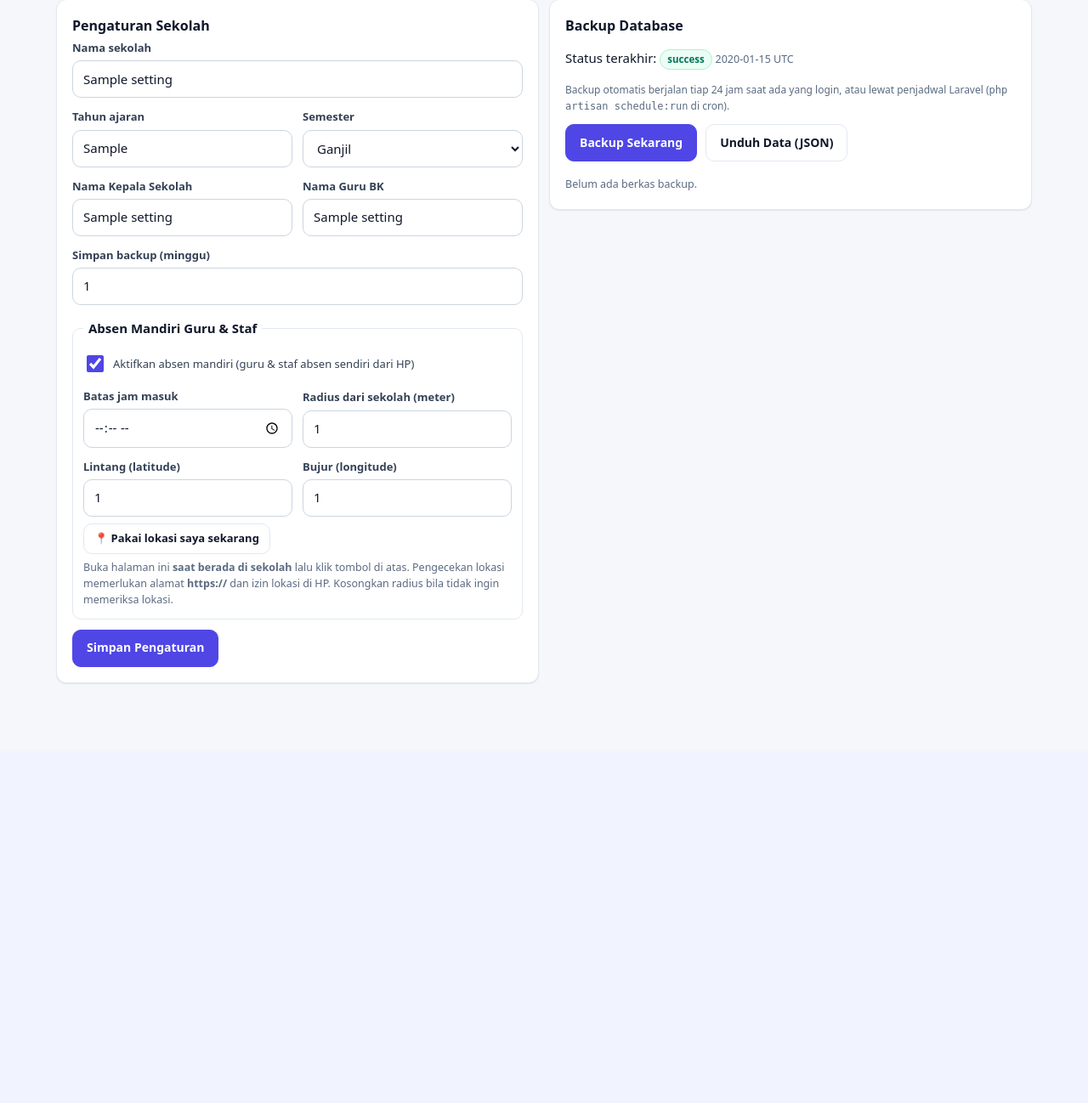
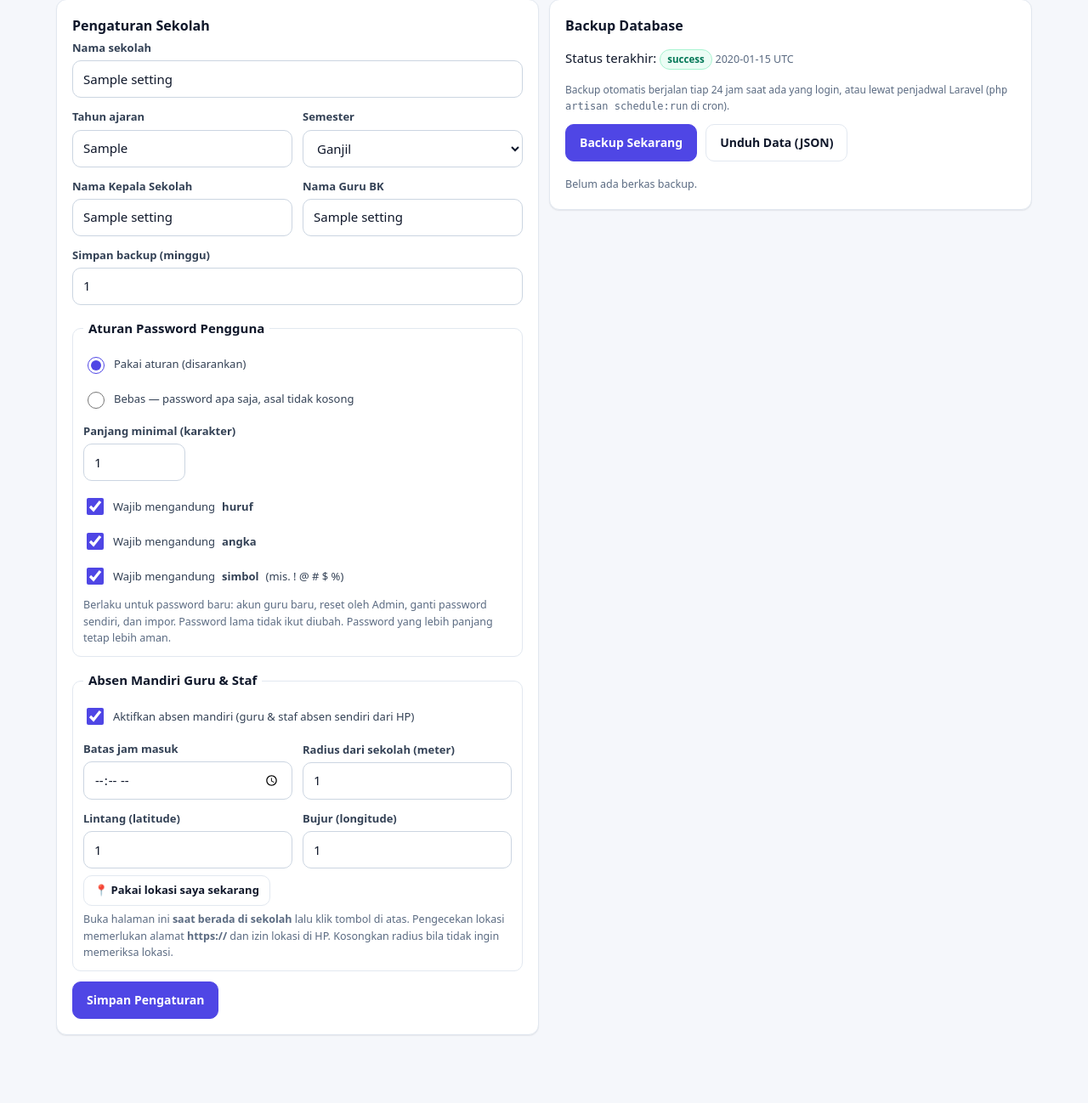
Before and after one commit to andieawan/absensi-siswa.smkibu, a Laravel app: page /admin/pengaturan in a window 1280 px wide. Shown: the part 215-1513 px from the top of the page at 85% size. Before the commit the page ends 1020 px from the top, so only its background shows below. Run offline with Laravel 12, Linux system fonts and the light colour scheme; a user stored in the database is signed in; tables that the repository leaves empty hold one stand-in row (values such as "Sample post").

Commit message:
Aturan password bisa diatur Admin: minimal, huruf, angka, simbol, atau bebas
Co-Authored-By: Claude Sonnet 5.5 <noreply@anthropic.com>
Claude-Session: https://claude.ai/code/session_01BLrtzPwxdv7zCStcgusDor

```diff
--- a/app/Http/Controllers/Admin/SettingController.php
+++ b/app/Http/Controllers/Admin/SettingController.php
@@ -31,6 +31,7 @@ class SettingController extends Controller
         AdminService::saveSettings($this->me(), $request->validate([
             'school_name' => 'required|string|max:191', 'tahun_ajaran' => 'nullable|string|max:32', 'semester' => 'required|in:Ganjil,Genap',
             'kepsek_nama' => 'nullable|string|max:191', 'bk_nama' => 'nullable|string|max:191', 'backup_retention_weeks' => 'required|integer|min:1|max:104',
+            'pw_form' => 'nullable|boolean', 'pw_mode' => 'nullable|in:aturan,bebas', 'pw_min' => 'nullable|integer|min:1|max:64', 'pw_huruf' => 'nullable|boolean', 'pw_angka' => 'nullable|boolean', 'pw_simbol' => 'nullable|boolean',
             'staff_form' => 'nullable|boolean', 'staff_mandiri' => 'nullable|boolean', 'staff_jam_masuk' => 'nullable|date_format:H:i',
             'staff_lat' => 'nullable|numeric|between:-90,90', 'staff_lng' => 'nullable|numeric|between:-180,180', 'staff_radius' => 'nullable|integer|min:0|max:5000',
         ]));
--- a/app/Http/Controllers/Admin/TeacherController.php
+++ b/app/Http/Controllers/Admin/TeacherController.php
@@ -8,7 +8,7 @@ use App\Models\Subject;
 use App\Models\User;
 use App\Services\AdminService;
 use Illuminate\Http\Request;
-use Illuminate\Validation\Rules\Password;
+use App\Support\PasswordPolicy;
 
 class TeacherController extends Controller
 {
@@ -27,7 +27,7 @@ class TeacherController extends Controller
 
     public function store(Request $request)
     {
-        $data = $request->validate(self::FIELDS + ['username' => 'required|string|max:64', 'password' => ['required', 'string', Password::min(8)]]);
+        $data = $request->validate(self::FIELDS + ['username' => 'required|string|max:64', 'password' => ['required', 'string', PasswordPolicy::rule()]]);
         AdminService::addTeacher($this->me(), $data);
 
         return back()->with('success', 'Akun guru berhasil ditambahkan.');
@@ -42,7 +42,7 @@ class TeacherController extends Controller
 
     public function reset(Request $request, User $user)
     {
-        $data = $request->validate(['password' => ['required', 'string', Password::min(8)]]);
+        $data = $request->validate(['password' => ['required', 'string', PasswordPolicy::rule()]]);
         AdminService::resetPassword($this->me(), $user, $data['password']);
 
         return back()->with('success', "Password {$user->username} direset. Sesi login akun tersebut otomatis keluar.");
--- a/app/Http/Controllers/AuthController.php
+++ b/app/Http/Controllers/AuthController.php
@@ -89,7 +89,7 @@ class AuthController extends Controller
     {
         $data = $request->validate([
             'old' => 'required|string',
-            'new' => ['required', 'string', 'confirmed', 'different:old', Password::min(8)],
+            'new' => ['required', 'string', 'confirmed', 'different:old', \App\Support\PasswordPolicy::rule()],
         ], [], ['old' => 'password lama', 'new' => 'password baru']);
         $user = $this->me();
         if (! Passwords::check($data['old'], $user->password_hash)) {
--- a/app/Models/SchoolSetting.php
+++ b/app/Models/SchoolSetting.php
@@ -11,7 +11,7 @@ class SchoolSetting extends Model
     public $timestamps = false;
     public $incrementing = false;
     protected $guarded = [];
-    protected $casts = ['id' => 'integer', 'backup_retention_weeks' => 'integer', 'staff_mandiri' => 'boolean', 'staff_lat' => 'float', 'staff_lng' => 'float', 'staff_radius' => 'integer'];
+    protected $casts = ['id' => 'integer', 'backup_retention_weeks' => 'integer', 'staff_mandiri' => 'boolean', 'staff_lat' => 'float', 'staff_lng' => 'float', 'staff_radius' => 'integer', 'pw_min' => 'integer', 'pw_huruf' => 'boolean', 'pw_angka' => 'boolean', 'pw_simbol' => 'boolean'];
 
     private static ?self $cached = null;
 
--- a/app/Services/AdminService.php
+++ b/app/Services/AdminService.php
@@ -211,6 +211,10 @@ class AdminService
             $staff = ['staff_mandiri' => ! empty($in['staff_mandiri']), 'staff_jam_masuk' => ($in['staff_jam_masuk'] ?? '') ?: '07:15',
                 'staff_lat' => $lat, 'staff_lng' => $lng, 'staff_radius' => $radius ?: null];
         }
+        if (! empty($in['pw_form']) && \App\Support\DbUpdate::pwReady()) {
+            $staff += ['pw_mode' => ($in['pw_mode'] ?? 'aturan') === 'bebas' ? 'bebas' : 'aturan', 'pw_min' => max(1, min(64, (int) ($in['pw_min'] ?? 8))),
+                'pw_huruf' => ! empty($in['pw_huruf']), 'pw_angka' => ! empty($in['pw_angka']), 'pw_simbol' => ! empty($in['pw_simbol'])];
+        }
         SchoolSetting::put($staff + [
             'school_name' => trim($in['school_name']), 'tahun_ajaran' => trim((string) ($in['tahun_ajaran'] ?? '')),
             'semester' => $in['semester'], 'kepsek_nama' => trim((string) ($in['kepsek_nama'] ?? '')),
--- a/app/Support/DbUpdate.php
+++ b/app/Support/DbUpdate.php
@@ -60,4 +60,15 @@ class DbUpdate
 
         return $ok;
     }
+
+    /** Kebijakan password (kolom pw_* di pengaturan sekolah) sudah ada. */
+    public static function pwReady(): bool
+    {
+        static $ok = null;
+        if ($ok === null || app()->runningUnitTests()) {
+            $ok = \Illuminate\Support\Facades\Schema::hasColumn('school_settings', 'pw_mode');
+        }
+
+        return $ok;
+    }
 }
--- /dev/null
+++ b/app/Support/PasswordPolicy.php
@@ -0,0 +1,113 @@
+<?php
+
+namespace App\Support;
+
+use App\Exceptions\UserError;
+use App\Models\SchoolSetting;
+
+/**
+ * Kebijakan password sekolah (diatur Admin → Pengaturan):
+ *  - mode "bebas": password apa saja asal tidak kosong;
+ *  - mode "aturan": panjang minimal + (opsional) wajib huruf, angka, dan/atau simbol.
+ * Sebelum pembaruan database dipasang, berlaku aturan lama: minimal 8 karakter.
+ */
+class PasswordPolicy
+{
+    public const MIN_LIMIT = 1;
+    public const MAX_LIMIT = 64;
+
+    /** @return array{mode:string, min:int, huruf:bool, angka:bool, simbol:bool} */
+    public static function current(): array
+    {
+        $d = ['mode' => 'aturan', 'min' => 8, 'huruf' => false, 'angka' => false, 'simbol' => false];
+        if (! DbUpdate::pwReady()) {
+            return $d;
+        }
+        $s = SchoolSetting::current();
+        if (($s->pw_mode ?? 'aturan') === 'bebas') {
+            return ['mode' => 'bebas', 'min' => 1, 'huruf' => false, 'angka' => false, 'simbol' => false];
+        }
+
+        return ['mode' => 'aturan', 'min' => max(self::MIN_LIMIT, min(self::MAX_LIMIT, (int) ($s->pw_min ?: 8))),
+            'huruf' => (bool) $s->pw_huruf, 'angka' => (bool) $s->pw_angka, 'simbol' => (bool) $s->pw_simbol];
+    }
+
+    /** Daftar syarat yang belum terpenuhi (kosong = lolos). */
+    public static function problems(string $pw, ?array $p = null): array
+    {
+        $p ??= self::current();
+        $bad = [];
+        if ($pw === '') {
+            return ['tidak boleh kosong'];
+        }
+        if (mb_strlen($pw) < $p['min']) {
+            $bad[] = "minimal {$p['min']} karakter";
+        }
+        if ($p['huruf'] && ! preg_match('/\p{L}/u', $pw)) {
+            $bad[] = 'harus mengandung huruf';
+        }
+        if ($p['angka'] && ! preg_match('/\d/', $pw)) {
+            $bad[] = 'harus mengandung angka';
+        }
+        if ($p['simbol'] && ! preg_match('/[^\p{L}\d\s]/u', $pw)) {
+            $bad[] = 'harus mengandung simbol (mis. ! @ # $ %)';
+        }
+
+        return $bad;
+    }
+
+    /** Lempar UserError bila password tidak memenuhi kebijakan. */
+    public static function assert(string $pw): void
+    {
+        if ($bad = self::problems($pw)) {
+            throw new UserError('Password '.implode(', ', $bad).'.');
+        }
+    }
+
+    /** Aturan validasi Laravel: ->validate(['password' => ['required', PasswordPolicy::rule()]]). */
+    public static function rule(): \Closure
+    {
+        return function (string $attribute, mixed $value, \Closure $fail): void {
+            if ($bad = self::problems((string) $value)) {
+                $fail('Password '.implode(', ', $bad).'.');
+            }
+        };
+    }
+
+    /** Kalimat ringkas untuk label/petunjuk, mis. "min. 8 karakter, wajib huruf & angka". */
+    public static function hint(?array $p = null): string
+    {
+        $p ??= self::current();
+        if ($p['mode'] === 'bebas') {
+            return 'bebas, asal tidak kosong';
+        }
+        $need = array_values(array_filter([$p['huruf'] ? 'huruf' : null, $p['angka'] ? 'angka' : null, $p['simbol'] ? 'simbol' : null]));
+
+        return "min. {$p['min']} karakter".($need ? ', wajib '.implode(' & ', $need) : '');
+    }
+
+    /** Password acak yang pasti memenuhi kebijakan (untuk impor akun tanpa password). */
+    public static function generate(): string
+    {
+        $p = self::current();
+        $letters = 'abcdefghjkmnpqrstuvwxyzABCDEFGHJKLMNPQRSTUVWXYZ';
+        $digits = '23456789';
+        $symbols = '!@#$%*?-_';
+        $pick = fn (string $set) => $set[random_int(0, strlen($set) - 1)];
+        $len = max(10, $p['min']);
+        $chars = [$pick($letters), $pick($digits)];          // selalu ada huruf & angka
+        if ($p['simbol']) {
+            $chars[] = $pick($symbols);
+        }
+        $pool = $letters.$digits;
+        while (count($chars) < $len) {
+            $chars[] = $pick($pool);
+        }
+        for ($i = count($chars) - 1; $i > 0; $i--) {          // acak urutan
+            $j = random_int(0, $i);
+            [$chars[$i], $chars[$j]] = [$chars[$j], $chars[$i]];
+        }
+
+        return implode('', $chars);
+    }
+}
--- a/public/sw.js
+++ b/public/sw.js
@@ -4,7 +4,7 @@
  *   halaman berisi data siswa tidak disimpan di perangkat). Bila offline, tampil offline.html.
  * - Permintaan POST (simpan absensi/nilai) tidak pernah disentuh service worker.
  */
-const VERSION = 'absensi-v11';
+const VERSION = 'absensi-v12';
 const BASE = new URL('./', self.location).pathname;
 const STATIC = ['offline.html', 'assets/app.css', 'assets/app.js', 'icons/icon-192.png', 'icons/icon-512.png'].map((p) => BASE + p);
 
--- a/resources/views/admin/settings.blade.php
+++ b/resources/views/admin/settings.blade.php
@@ -28,6 +28,24 @@
             <div><label>Nama Guru BK</label><input type="text" name="bk_nama" value="{{ old('bk_nama', $settings->bk_nama) }}"></div>
         </div>
         <div class="field" style="margin-top:12px"><label>Simpan backup (minggu)</label><input type="number" name="backup_retention_weeks" min="1" max="104" value="{{ old('backup_retention_weeks', $settings->backup_retention_weeks ?: 8) }}"></div>
+        @if(\App\Support\DbUpdate::pwReady())
+        @php
+            $pp = \App\Support\PasswordPolicy::current();
+            $pwBebas = old('pw_form') ? old('pw_mode') === 'bebas' : $pp['mode'] === 'bebas';
+        @endphp
+        <fieldset class="fs" style="margin:16px 0 0;border:1px solid var(--line);border-radius:10px;padding:12px"><legend style="padding:0 6px;font-weight:700">Aturan Password Pengguna</legend>
+            <input type="hidden" name="pw_form" value="1">
+            <label class="chk"><input type="radio" name="pw_mode" value="aturan" @checked(! $pwBebas) onchange="document.getElementById('pw-rules').hidden=false"> Pakai aturan (disarankan)</label>
+            <label class="chk"><input type="radio" name="pw_mode" value="bebas" @checked($pwBebas) onchange="document.getElementById('pw-rules').hidden=true"> Bebas — password apa saja, asal tidak kosong</label>
+            <div id="pw-rules" @if($pwBebas) hidden @endif style="margin-top:10px">
+                <div class="field"><label for="pwmin">Panjang minimal (karakter)</label><input id="pwmin" type="number" name="pw_min" min="1" max="64" value="{{ old('pw_min', $pp['min']) }}" style="max-width:120px"></div>
+                <label class="chk"><input type="checkbox" name="pw_huruf" value="1" @checked(old('pw_form') ? old('pw_huruf') : $pp['huruf'])> Wajib mengandung <b>huruf</b></label>
+                <label class="chk"><input type="checkbox" name="pw_angka" value="1" @checked(old('pw_form') ? old('pw_angka') : $pp['angka'])> Wajib mengandung <b>angka</b></label>
+                <label class="chk"><input type="checkbox" name="pw_simbol" value="1" @checked(old('pw_form') ? old('pw_simbol') : $pp['simbol'])> Wajib mengandung <b>simbol</b> (mis. ! @ # $ %)</label>
+            </div>
+            <small class="mut" style="display:block;margin-top:6px">Berlaku untuk password baru: akun guru baru, reset oleh Admin, ganti password sendiri, dan impor. Password lama tidak ikut diubah. Password yang lebih panjang tetap lebih aman.</small>
+        </fieldset>
+        @endif
         @if(\App\Support\DbUpdate::selfReady())
         @php
             $sc = \App\Services\StaffService::config();
--- a/resources/views/admin/teachers.blade.php
+++ b/resources/views/admin/teachers.blade.php
@@ -10,7 +10,7 @@
         <div class="fields">
             <div><label>Nama lengkap</label><input type="text" name="nama" value="{{ old('nama') }}" required></div>
             <div><label>Username</label><input type="text" name="username" value="{{ old('username') }}" autocapitalize="none" required></div>
-            <div><label>Password awal (min. 8)</label><input type="text" name="password" minlength="8" required autocomplete="off"></div>
+            <div><label>Password awal ({{ \App\Support\PasswordPolicy::hint() }})</label><input type="text" name="password" minlength="{{ \App\Support\PasswordPolicy::current()['min'] }}" required autocomplete="off"></div>
             <div><label>Wali kelas (opsional)</label>@include('partials.select', ['name' => 'kelas_wali_id', 'options' => $classOpts, 'selected' => old('kelas_wali_id')])</div>
         </div>
         <div class="field" style="margin-top:12px"><label>Peran</label>@include('admin._checks', ['name' => 'roles', 'items' => $roles, 'sel' => old('roles', ['guru'])])</div>
@@ -33,7 +33,7 @@
         <tr class="sub-row"><td colspan="7" style="padding:0;border-bottom:1px solid var(--line)"><details style="padding:6px 12px"><summary class="link-summary">Ubah / reset password — {{ $u->username }}</summary>
             <div class="grid g2" style="margin:10px 0;align-items:start">
                 <form method="post" action="{{ route('admin.teachers.reset', $u) }}">@csrf
-                    <label>Password baru (min. 8)</label><div class="row"><input type="text" name="password" minlength="8" required autocomplete="off" style="flex:1"><button class="btn btn-sm">Reset</button></div></form>
+                    <label>Password baru ({{ \App\Support\PasswordPolicy::hint() }})</label><div class="row"><input type="text" name="password" minlength="{{ \App\Support\PasswordPolicy::current()['min'] }}" required autocomplete="off" style="flex:1"><button class="btn btn-sm">Reset</button></div></form>
                 <form method="post" action="{{ route('admin.teachers.update', $u) }}">@csrf @method('PUT')
                     <div class="field"><label>Nama</label><input type="text" name="nama" value="{{ $u->nama }}" required></div>
                     <div class="field"><label>Wali kelas</label>@include('partials.select', ['name' => 'kelas_wali_id', 'options' => $classOpts, 'selected' => $u->kelas_wali_id])</div>
--- a/resources/views/auth/password.blade.php
+++ b/resources/views/auth/password.blade.php
@@ -4,7 +4,7 @@
     <h1>Ganti Password</h1><p class="mut">Akun: <b>{{ auth()->user()->username }}</b></p>
     <form method="post" action="{{ route('password') }}" autocomplete="off">@csrf
         <div class="field"><label for="old">Password lama</label><div class="pw-wrap"><input id="old" type="password" name="old" autocomplete="current-password" required><button type="button" class="pw-eye" data-toggle-pw="#old" aria-label="Tampilkan password" aria-pressed="false">Lihat</button></div></div>
-        <div class="field"><label for="new">Password baru (min. 8 karakter)</label><div class="pw-wrap"><input id="new" type="password" name="new" autocomplete="new-password" minlength="8" required><button type="button" class="pw-eye" data-toggle-pw="#new" aria-label="Tampilkan password" aria-pressed="false">Lihat</button></div></div>
+        <div class="field"><label for="new">Password baru ({{ \App\Support\PasswordPolicy::hint() }})</label><div class="pw-wrap"><input id="new" type="password" name="new" autocomplete="new-password" minlength="{{ \App\Support\PasswordPolicy::current()['min'] }}" required><button type="button" class="pw-eye" data-toggle-pw="#new" aria-label="Tampilkan password" aria-pressed="false">Lihat</button></div></div>
         <div class="field"><label for="new_confirmation">Ulangi password baru</label><div class="pw-wrap"><input id="new_confirmation" type="password" name="new_confirmation" autocomplete="new-password" required><button type="button" class="pw-eye" data-toggle-pw="#new_confirmation" aria-label="Tampilkan password" aria-pressed="false">Lihat</button></div></div>
         <div class="row"><button class="btn btn-pri">Simpan Password</button><a class="btn" href="{{ route('dashboard') }}">Batal</a></div>
     </form>
```
Also changed, not shown: app/Services/ImportService.php (+5 -15 lines), tests/Feature/PasswordPolicyTest.php (added, +89 -0 lines), README.md, database/migrations/2026_10_06_000100_add_password_policy.php (added).
